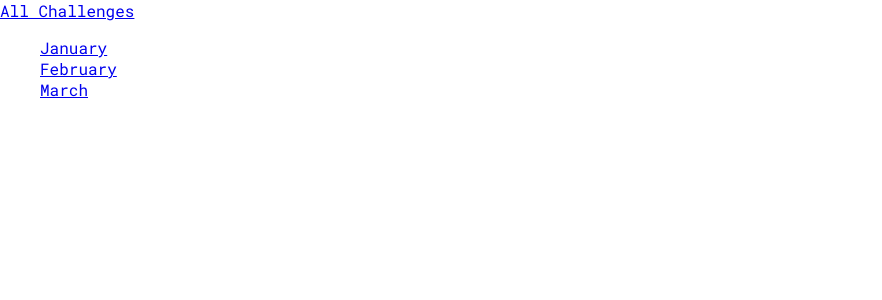
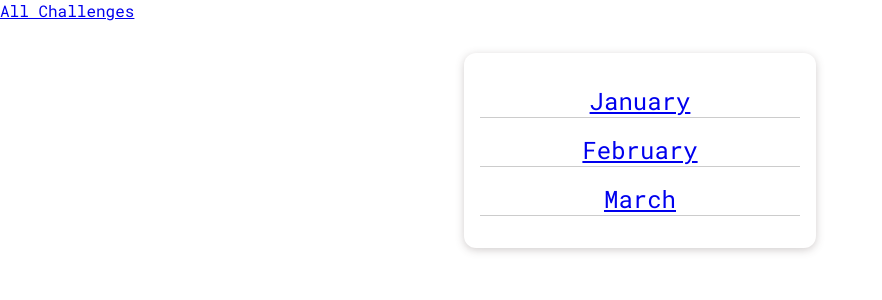
Before and after one commit to fegonc/projeto-python-django, a Django app: page /challenges/ in a window 1280 px wide. Shown: the top 300 px of the page, without its empty margins (0-882 px from the left). Run offline with Django 4.2, Linux system fonts and the light colour scheme.

Commit message:
Incluindo CSS

```diff
--- a/challenges/static/challenges/challenges.css
+++ b/challenges/static/challenges/challenges.css
@@ -1,3 +1,17 @@
 ul {
     list-style: none;
+    margin: 2rem auto;
+    width: 90%;
+    max-width: 20rem;
+    box-shadow: 0 2px 8px rgba(78, 62, 62, 0.26);
+    padding: 1rem;
+    border-radius: 12px;
 }
+
+
+li {
+    margin: 1rem 0;
+    text-align: center;
+    font-size: 1.5rem;
+    border-bottom: 1px solid #ccc;
+}
--- a/challenges/templates/challenges/index.html
+++ b/challenges/templates/challenges/index.html
@@ -2,7 +2,7 @@
 {% load static %}
 
 {% block css_files %}
-    <link rel="stylesheet" href="{% static "challenges/challenges.css"%}">
+    <link rel="stylesheet" href="{% static "challenges/challenges.css" %}">
 {% endblock %}
 
 {% block page_title %}
--- a/monthly_challenges/settings.py
+++ b/monthly_challenges/settings.py
@@ -119,7 +119,7 @@ USE_TZ = True
 # Static files (CSS, JavaScript, Images)
 # https://docs.djangoproject.com/en/4.1/howto/static-files/
 
-STATIC_URL = "static/"
+STATIC_URL = "/static/"
 
 STATICFILES_DIRS = [
     BASE_DIR / "static"
```
